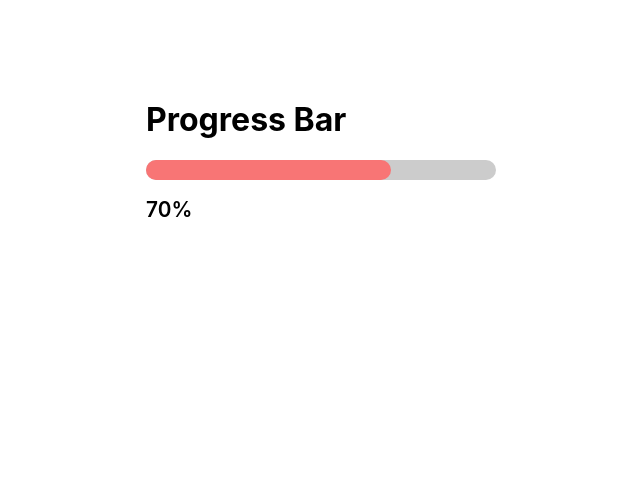
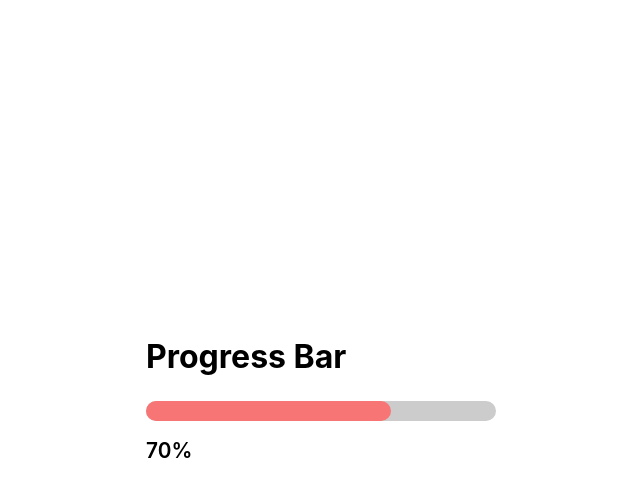
Before and after one commit to stanley-agwu/react-apps, a React (Create React App) app in the folder react-progress-bar-app/: page / in a window 1280 px wide. Shown: the top 496 px of the page, without its empty margins (319-959 px from the left). Built offline with nearby package versions, Linux system fonts and the light colour scheme; the HTML template or start-up script is replaced by a standard one.

Commit message:
added changes

```diff
--- a/react-progress-bar-app/package.json
+++ b/react-progress-bar-app/package.json
@@ -36,5 +36,9 @@
       "last 1 firefox version",
       "last 1 safari version"
     ]
-  }
+  },
+  "description": "This project was bootstrapped with [Create React App](https://github.com/facebook/create-react-app).",
+  "main": "index.js",
+  "author": "",
+  "license": "ISC"
 }
--- a/react-progress-bar-app/src/ProgressBar.js
+++ b/react-progress-bar-app/src/ProgressBar.js
@@ -6,10 +6,7 @@ const Container = Styled.div`
     display: grid;
     justify-content: center;
     align-items: center;
-
-    h1{
-        margin-top: 100px;
-    }
+    height: 100vh;
 
     p{
         font-weight: 600;
@@ -39,9 +36,9 @@ const Container = Styled.div`
 const ProgressBar = ({ value, max, color, width }) => {
   return (
     <Container color={color} width={width}>
-        <h1>Progress Bar</h1>
+        <span><h1>Progress Bar</h1>
         <progress value={value} max={max} />
-        <p>{(value / max) * 100}%</p>
+        <p>{(value / max) * 100}%</p></span>
     </Container>
   );
 };
```
Also changed, not shown: 1 other file (tests, documents, lock files or other folders).
